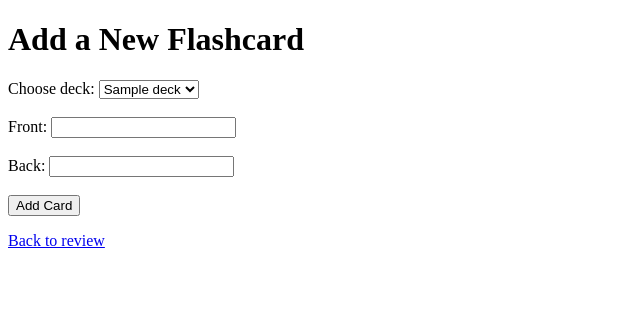
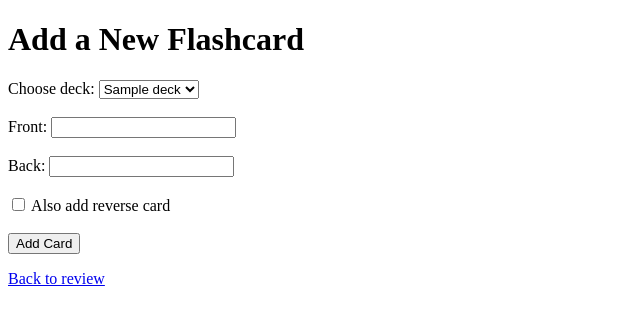
Before and after one commit to lewisbryan302-cloud/LanguageApp, a FastAPI app: page /add-card in a window 1280 px wide. Shown: the top 325 px of the page, without its empty margins (0-640 px from the left). Run offline with FastAPI, Linux system fonts and the light colour scheme; a database or web service that is not in the repository returns one stand-in record (values such as "Sample title").

Commit message:
reverse_card

```diff
--- a/app.py
+++ b/app.py
@@ -159,7 +159,8 @@ def add_card_page(request: Request):
 def add_card(
     deck_id: int = Form(...),
     front: str = Form(...),
-    back: str = Form(...)
+    back: str = Form(...),
+    add_reverse: str | None = Form(None)
 ):
     conn = get_connection()
     cursor = conn.cursor()
@@ -168,6 +169,12 @@ def add_card(
         INSERT INTO flashcards (deck_id, front, back)
         VALUES (%s, %s, %s);
     """, (deck_id, front, back))
+
+    if add_reverse == "yes":
+        cursor.execute("""
+            INSERT INTO flashcards (deck_id, front, back)
+            VALUES (%s, %s, %s);
+        """, (deck_id, back, front))
 
     conn.commit()
     cursor.close()
--- a/templates/add_card.html
+++ b/templates/add_card.html
@@ -26,6 +26,13 @@
 
         <br><br>
 
+        <label>
+            <input type="checkbox" name="add_reverse" value="yes">
+            Also add reverse card
+        </label>
+
+        <br><br>
+
         <button type="submit">Add Card</button>
     </form>
 
```
